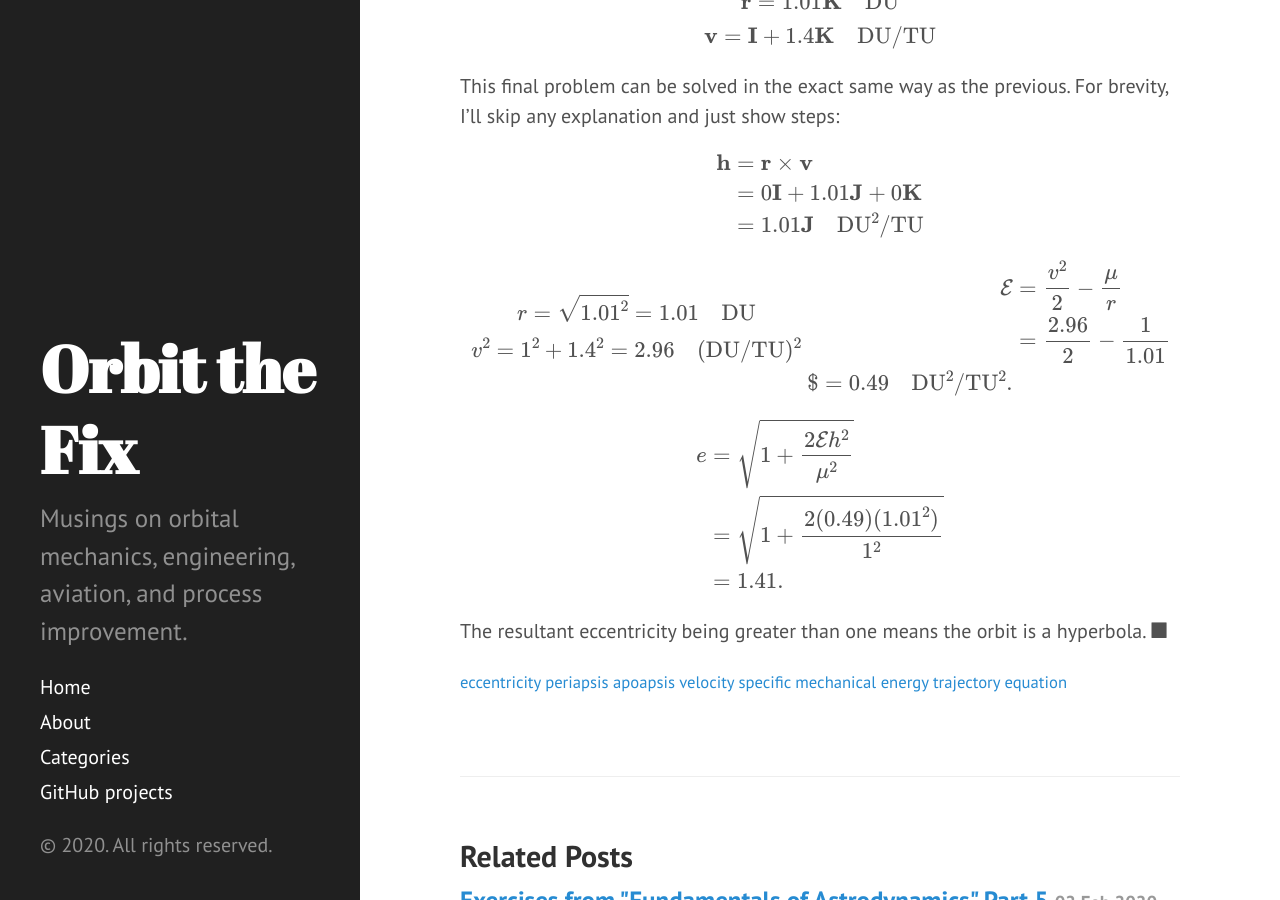
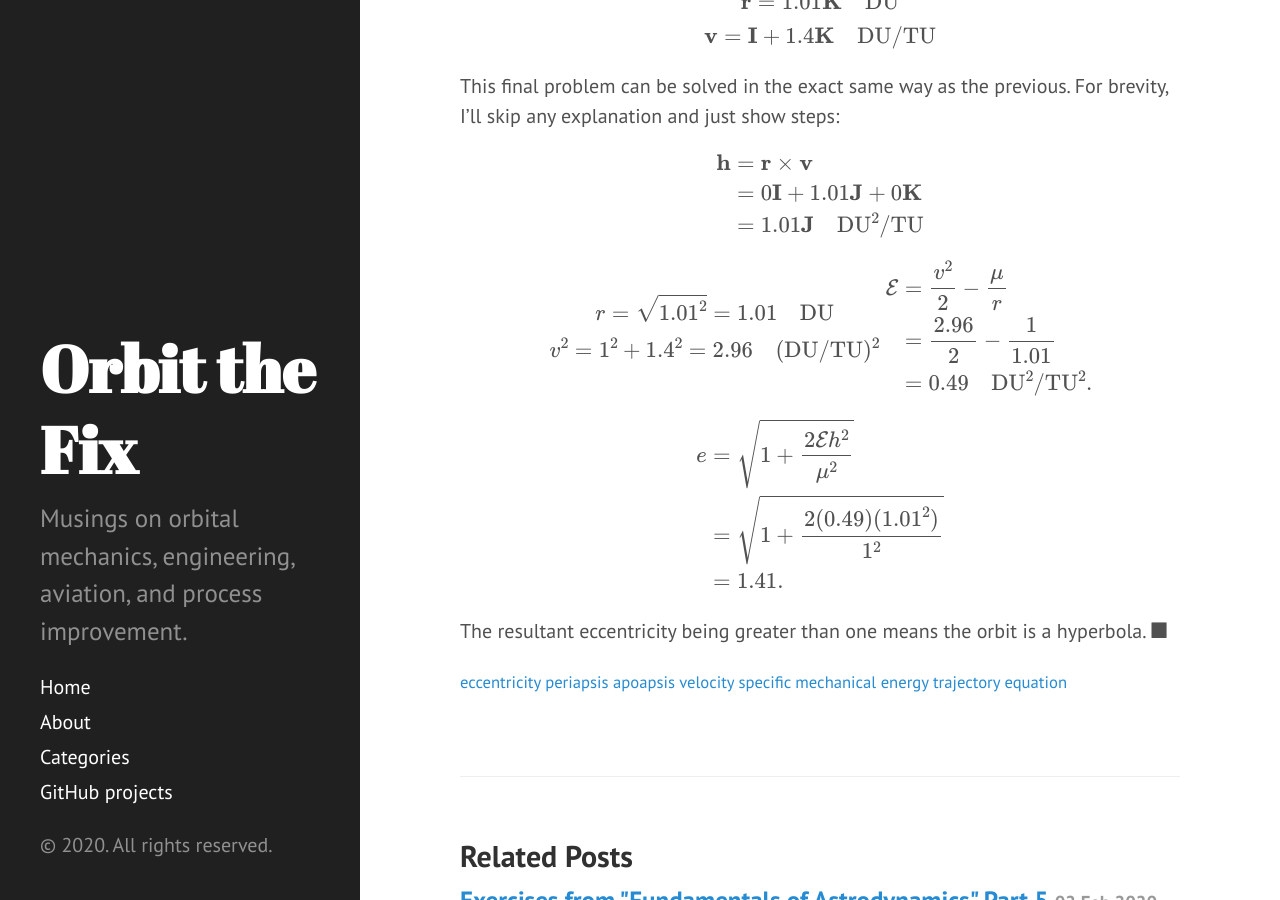
Before and after one commit to orbitthefix/orbitthefix.github.io, a Jekyll site: the page built from _posts/2020-03-28-exercises-from-fundamentals-of-astrodynamics-part-6.md, in a window 1280 px wide and 900 px high, scrolled down 4591 px. Built offline with Jekyll 4.4.1, drawn with Linux system fonts in a browser that asks for light colours.

Commit message:
Keep 'em coming

```diff
--- a/_posts/2020-03-28-exercises-from-fundamentals-of-astrodynamics-part-6.md
+++ b/_posts/2020-03-28-exercises-from-fundamentals-of-astrodynamics-part-6.md
@@ -251,7 +251,7 @@ v^2 = 1^2 + 1.4^2 = 2.96 \quad (\textrm{DU/TU})^2
 \begin{align*}
 \mathcal{E} &= \frac{v^2}{2}-\frac{\mu}{r} \\
             &= \frac{2.96}{2}-\frac{1}{1.01} \\
-            $= 0.49 \quad \textrm{DU}^2/\textrm{TU}^2.
+            &= 0.49 \quad \textrm{DU}^2/\textrm{TU}^2.
 \end{align*}
 $$
 
```
